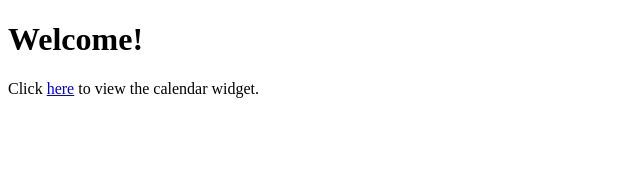
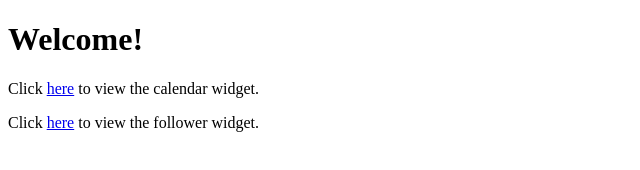
Before and after one commit to SofiaBrottonRuiz/notion, a plain HTML site: page index.html in a window 1280 px wide. Shown: the whole page, without its empty margins (0-640 px from the left). Drawn offline with Linux system fonts and the light colour scheme.

Commit message:
Update index.html

```diff
--- a/index.html
+++ b/index.html
@@ -6,5 +6,6 @@
 <body>
     <h1>Welcome!</h1>
     <p>Click <a href="calendar.html">here</a> to view the calendar widget.</p>
+    <p>Click <a href="follower-goal.html">here</a> to view the follower widget.</p>
 </body>
 </html>
```
